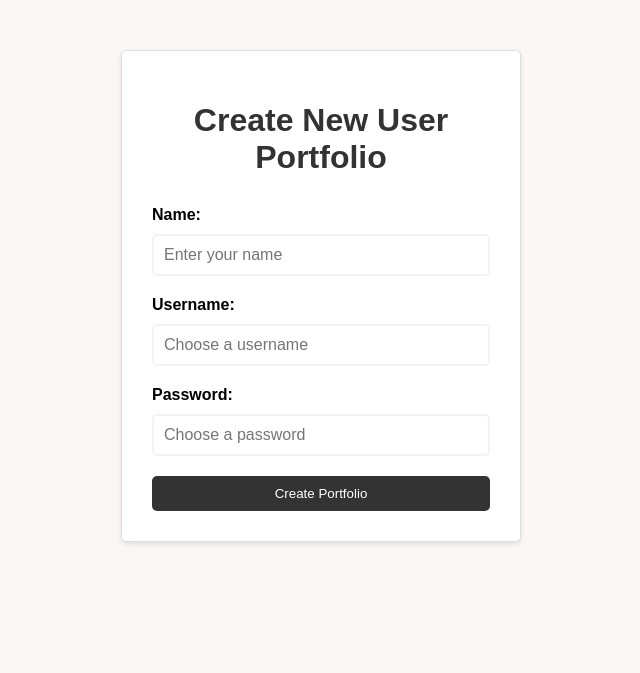
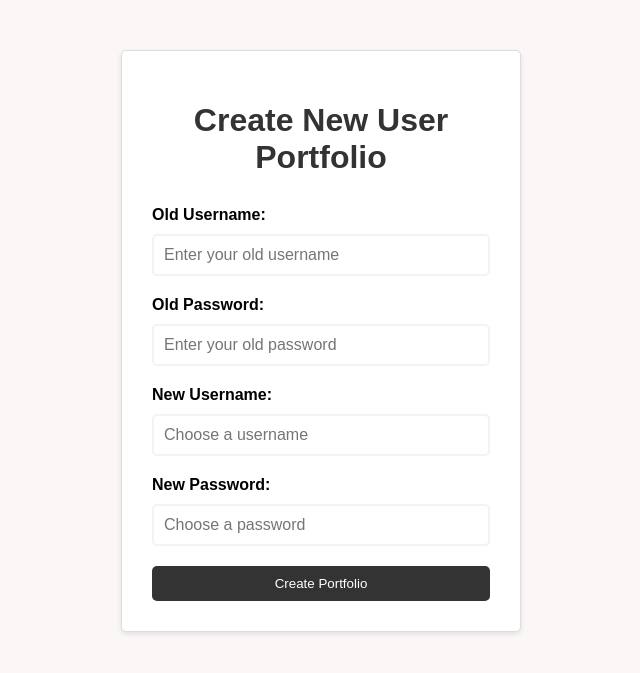
Before and after one commit to dhanr7/Community_Planner, a Python web app: template templates/new_user.html in a window 1280 px wide. Shown: the top 673 px of the page, without its empty margins (319-959 px from the left). Run offline with Jinja, Linux system fonts and the light colour scheme; the template is opened without the code that fills it, so the values that code supplies are empty.

Commit message:
Updates to new_user registration.

```diff
--- a/main.py
+++ b/main.py
@@ -11,6 +11,8 @@ import openai
 
 #make fullcalendar work and add events to it
 #admin have the power to override/delete events
+
+#edit new_user.html and make sur it has fields for: Old Username & PWD, New Username and PWD
 
 app = Flask(__name__)
 
@@ -90,7 +92,7 @@ def delete_override():
             b.close()
             return redirect('main')
         elif (request.form['delete_override_button'] == 'override_events_button'):
-            pass
+            pass #yet to add override functionality
     return render_template("delete_override_block.html", data=event_dates_data)
 
 
--- a/templates/new_user.html
+++ b/templates/new_user.html
@@ -10,13 +10,16 @@
         <div class="container">
             <h1>Create New User Portfolio</h1>
             <form id="portfolio-form">
-                <label for="name">Name:</label>
-                <input type="text" id="name" name="name" placeholder="Enter your name" required>
+                <label for="old_usernamename">Old Username:</label>
+                <input type="text" id="old_username" name="old_username" placeholder="Enter your old username" required>
 
-                <label for="username">Username:</label>
+                <label for="old_usernamename">Old Password:</label>
+                <input type="text" id="old_password" name="old_password" placeholder="Enter your old password" required>
+
+                <label for="username">New Username:</label>
                 <input type="text" id="username" name="username" placeholder="Choose a username" required>
 
-                <label for="password">Password:</label>
+                <label for="password">New Password:</label>
                 <input type="password" id="password" name="password" placeholder="Choose a password" required>
 
                 <button type="submit">Create Portfolio</button>
```
